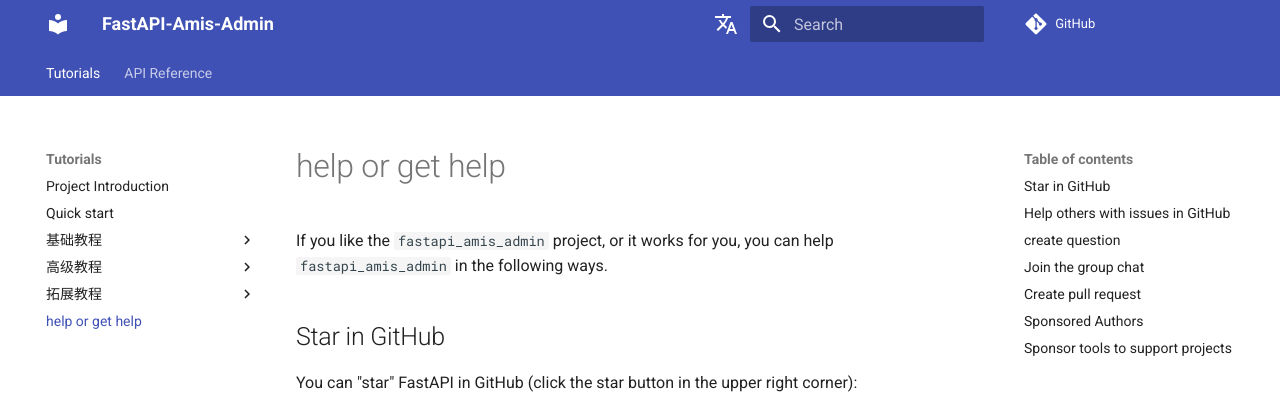
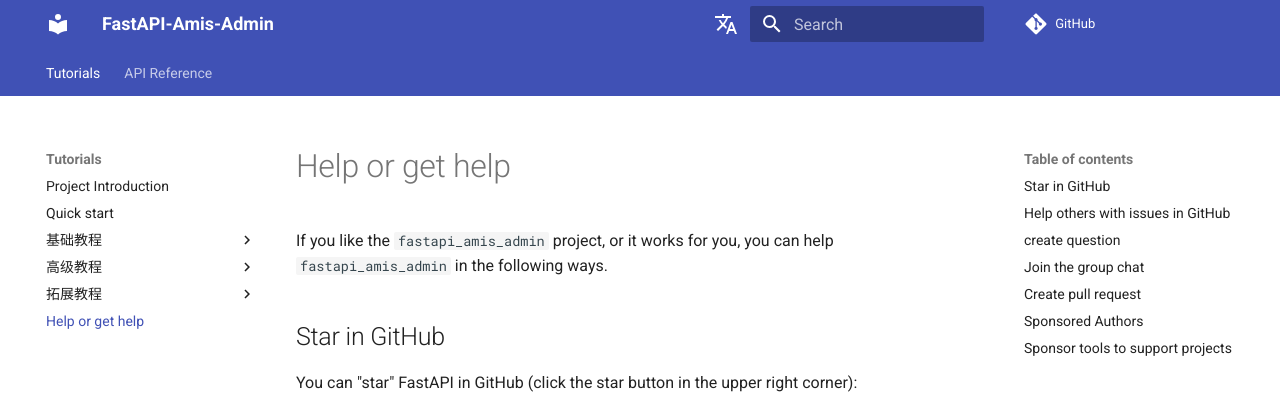
Before and after one commit to amisadmin/fastapi-amis-admin, an MkDocs documentation site: the page built from docs/en/docs/about.md, in a window 1280 px wide and 900 px high. Shown: the top 413 px of the window. Built offline with MkDocs 1.6.1 and Material for MkDocs 9.7.7, drawn with Linux system fonts in a browser that asks for light colours; comment, search, counter and statistics services are not loaded.

```diff
--- a/docs/en/docs/about.md
+++ b/docs/en/docs/about.md
@@ -1,4 +1,4 @@
-# help or get help
+# Help or get help
 
 If you like the `fastapi_amis_admin` project, or it works for you, you can help `fastapi_amis_admin` in the following ways.
 
```
Also changed, not shown: 1 other file.
